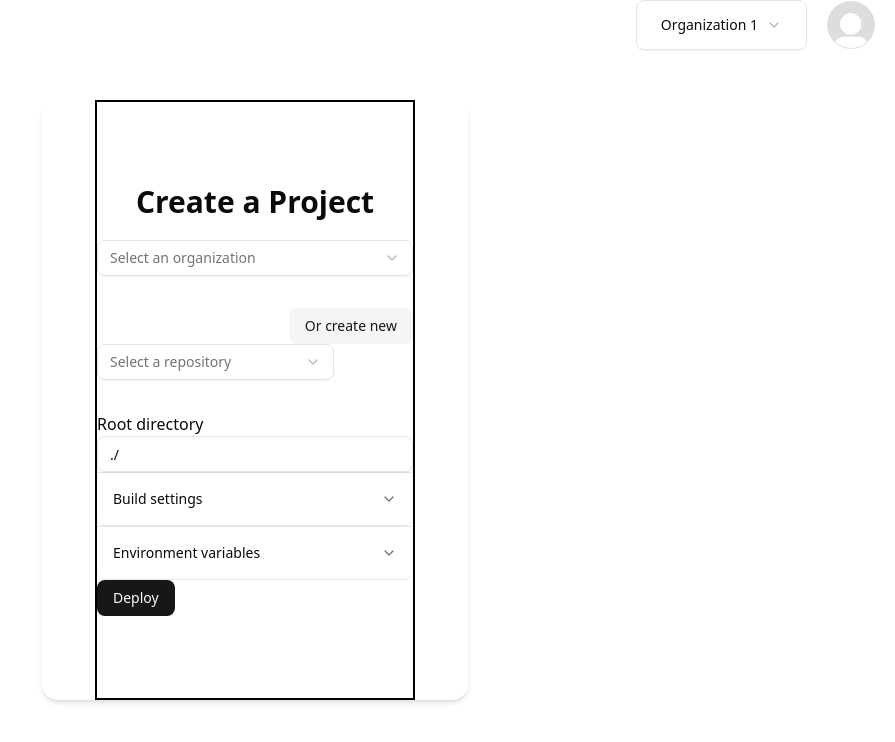
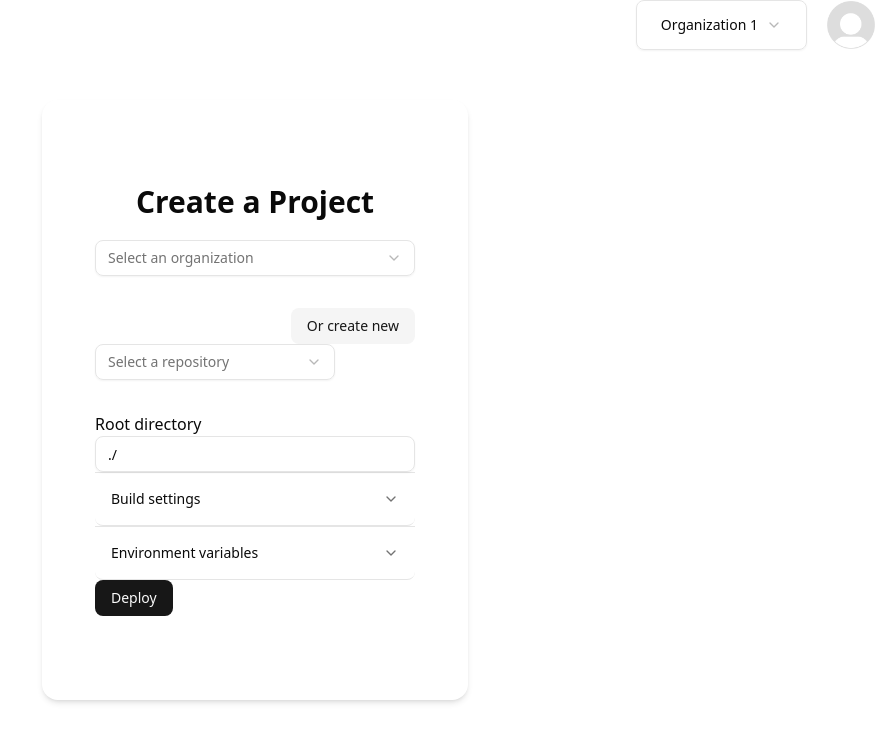
Before and after one commit to PurdueRCAC/AnvilOps, a React (Vite) app in the folder frontend/: page /create-project in a window 1280 px wide. Shown: the top 742 px of the page, without its empty margins (385-1280 px from the left). Built offline with nearby package versions, Linux system fonts and the light colour scheme.

Commit message:
remove border

```diff
--- a/frontend/src/pages/CreateProjectView.tsx
+++ b/frontend/src/pages/CreateProjectView.tsx
@@ -8,7 +8,7 @@ export default function CreateProjectView(this: any) {
     console.log("project")
     return <div className='w-screen h-screen flex flex-col items-center justify-center'>
         <div className="w-3/4 lg:w-1/3 min-h-1/2 md:min-h-3/4 bg-neutral-1 rounded-2xl shadow-md shadow-neutral-3 flex justify-center">
-            <form className="space-y-8 w-3/4 border-2 border-black flex flex-col justify-center items-center" onSubmit={() => {console.log('submit')}}>
+            <form className="space-y-8 w-3/4 flex flex-col justify-center items-center" onSubmit={() => {console.log('submit')}}>
                 <h2 className="font-bold text-3xl text-main-5 mb-5">Create a Project</h2>
             <Select>
                     <SelectTrigger className='w-full' onSelect={e => e}>
```
